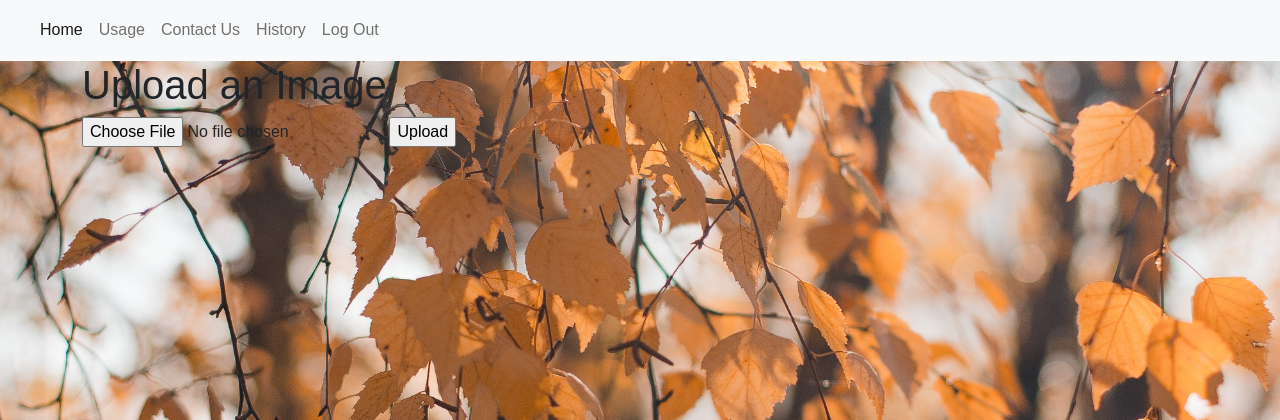
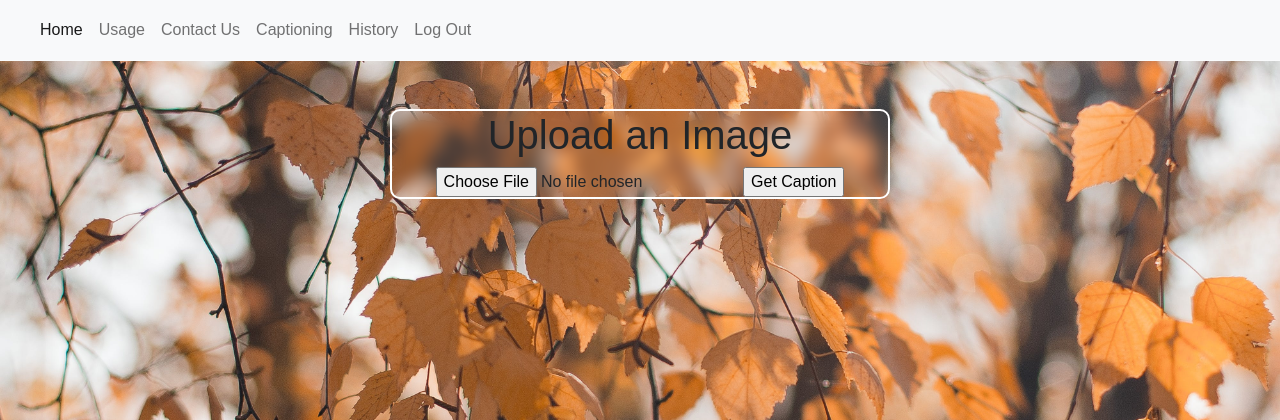
Before and after one commit to Dani13vg/Image-Captioning-app-web, a Flask app: page /upload in a window 1280 px wide. Shown: the top 420 px of the page. Run offline with Flask 3, Linux system fonts and the light colour scheme; the first user in the database is signed in; some libraries are stand-ins or nearby versions.

Commit message:
uploaded changes

```diff
--- a/app.py
+++ b/app.py
@@ -7,7 +7,7 @@ from werkzeug.utils import secure_filename
 from model import caption_image
 from transformers import BlipProcessor, BlipForConditionalGeneration
 from PIL import Image
-from helpers import login_required
+from helpers import login_required, get_db_connection, allowed_file
 
 # Configure application
 app = Flask(__name__)
@@ -25,16 +25,6 @@ app.config['UPLOAD_FOLDER'] = UPLOAD_FOLDER
 # Load the model
 processor = BlipProcessor.from_pretrained("Salesforce/blip-image-captioning-large")
 model = BlipForConditionalGeneration.from_pretrained("Salesforce/blip-image-captioning-large")
-
-# function to get database connection
-def get_db_connection():
-    conn = sqlite3.connect('users.db')
-    conn.row_factory = sqlite3.Row  # to access columns by name
-    return conn
-
-# Function to check allowed file extensions
-def allowed_file(filename):
-    return '.' in filename and filename.rsplit('.', 1)[1].lower() in ALLOWED_EXTENSIONS
 
 @app.after_request
 def after_request(response):
@@ -73,7 +63,7 @@ def login():
             return render_template("login.html")
 
         # Query database for username
-        conn = get_db_connection()
+        conn = get_db_connection("users.db")
         user = conn.execute("SELECT * FROM users WHERE username = ?", (request.form.get("username"),)).fetchone()
         conn.close()
 
@@ -110,7 +100,7 @@ def register():
             return render_template("register.html")
 
         # Query database for username
-        conn = get_db_connection()
+        conn = get_db_connection("users.db")
         username = conn.execute("SELECT * FROM users WHERE username = ?", (request.form.get("username"),)).fetchone()
         conn.close()
 
@@ -120,7 +110,7 @@ def register():
             return render_template("register.html")
 
         # Insert new user into database
-        conn = get_db_connection()
+        conn = get_db_connection("users.db")
         conn.execute("INSERT INTO users (username, password) VALUES (?, ?)", (request.form.get("username"), generate_password_hash(request.form.get("password"))))
         conn.commit()
         conn.close()
@@ -141,6 +131,18 @@ def contact():
     """Show contact page"""
     return render_template("contact.html")
 
+@app.route("/history")
+@login_required
+def history():
+    """Show history page"""
+
+    # Query database for captions
+    conn = get_db_connection("users.db")
+    captions = conn.execute("SELECT * FROM captions WHERE user_id = ?", (session["user_id"],)).fetchall()
+    conn.close()
+
+    return render_template("history.html", captions=captions)
+
 # Route to handle image uploads
 @app.route('/upload', methods=['GET', 'POST'])
 @login_required
@@ -152,29 +154,27 @@ def upload_image():
         # Check if the post request has the file part
         if 'file' not in request.files:
             flash('No file part')
-            return redirect(request.url)
+            return redirect(request.url) # redirect to the same url
 
         file = request.files['file']
 
         # If user does not select file, browser also submits an empty part without filename
         if file.filename == '':
             flash('No selected file')
-            return redirect(request.url)
+            return redirect(request.url) # redirect to the same url
 
-        if file and allowed_file(file.filename):
+        # If file is valid, save it to the upload folder
+        if file and allowed_file(file.filename, ALLOWED_EXTENSIONS):
             filename = secure_filename(file.filename)
             file_path = os.path.join(app.config['UPLOAD_FOLDER'], filename)
             file.save(file_path)
 
-            # Process image for captioning
-            raw_image = Image.open(file_path).convert('RGB')
-            inputs = processor(raw_image, return_tensors="pt")
-            outputs = model.generate(**inputs)
-            caption = processor.decode(outputs[0], skip_special_tokens=True)
+            # Generate caption for the image
+            caption = caption_image(file_path) # defined in model.py
 
             # Store the image path and caption in the database
             user_id = session['user_id']  # Assuming you have user authentication set up
-            conn = get_db_connection()
+            conn = get_db_connection("users.db")
             conn.execute('INSERT INTO captions (user_id, image_path, caption_text) VALUES (?, ?, ?)',
                          (user_id, file_path, caption))
             conn.commit()
--- a/helpers.py
+++ b/helpers.py
@@ -4,10 +4,12 @@ import requests
 import subprocess
 import urllib
 import uuid
+import sqlite3
 
-from flask import redirect, render_template, session
+from flask import redirect, session
 from functools import wraps
 
+# Function to redirect user to login page if not logged in
 def login_required(f):
     """
     Decorate routes to require login.
@@ -20,3 +22,13 @@ def login_required(f):
             return redirect("/login")
         return f(*args, **kwargs)
     return decorated_function
+
+# Function to get database connection
+def get_db_connection(db_name):
+    conn = sqlite3.connect(db_name)
+    conn.row_factory = sqlite3.Row  # to access columns by name
+    return conn
+
+# Function to check allowed file extensions
+def allowed_file(filename, ALLOWED_EXTENSIONS):
+    return '.' in filename and filename.rsplit('.', 1)[1].lower() in ALLOWED_EXTENSIONS
--- a/static/styles.css
+++ b/static/styles.css
@@ -79,6 +81,17 @@ body, html {
       border: 2px solid white; /* this will give the div a 2px white border */
       background: transparent; /* this will give the div a transparent background */
       backdrop-filter: blur(8px); /* this will give the div a blur effect */
+      text-align: center; /* this will center the text in the div */
+  }
+
+  .upload-div {
+    max-width: 500px; /* this is the width of the div */
+    margin: 0 auto; /* this will center the div */
+    border-radius: 10px; /* this will give the div rounded corners */
+    border: 2px solid white; /* this will give the div a 2px white border */
+    background: transparent; /* this will give the div a transparent background */
+    backdrop-filter: blur(8px); /* this will give the div a blur effect */
+    text-align: center; /* this will center the text in the div */
   }
 
   .logo-image {
@@ -94,5 +107,3 @@ body, html {
     display: block; /* Needed to apply auto margins */
     margin: 0 auto; /* Center the image horizontally */
   }
-
-  .custom-paragraph
--- a/templates/layout.html
+++ b/templates/layout.html
@@ -22,11 +22,7 @@
     <body>
         <nav class="navbar navbar-expand-lg navbar-light bg-light">
             <div class="container-fluid">
-                <button class="navbar-toggler" type="button" data-bs-toggle="collapse" data-bs-target="#navbarNav" aria-controls="navbarNav" aria-expanded="false" aria-label="Toggle navigation">
-                    <span class="navbar-toggler-icon"></span>
-                </button>
-                <div class="collapse navbar-collapse" id="navbarNav">
-                    <ul class="navbar-nav">
+                <ul class="navbar-nav d-flex">
                     <li class="nav-item">
                         <a class="nav-link active" aria-current="page" href="{{ url_for('index') }}">Home</a>
                     </li>
@@ -36,6 +32,9 @@
                     <li class="nav-item">
                         <a class="nav-link" href="/contact">Contact Us</a>
                     </li>
+                    <li class="nav-item">
+                        <a class="nav-link" href="/upload">Captioning</a>
+
                     <li class="nav-item">
                         <a class="nav-link" href="/history">History</a>
                     </li>
@@ -47,7 +46,6 @@
                     {% endif %}
                 </ul>
             </div>
-            </div>
         </nav>
 
         {% block content %}
--- a/templates/login.html
+++ b/templates/login.html
@@ -1,6 +1,9 @@
 {% extends "layout.html" %}
 
+{% block title %} Login {% endblock %}
+
 {% block content %}
+
 <br>
 <br>
 
--- a/templates/upload.html
+++ b/templates/upload.html
@@ -1,14 +1,20 @@
 {% extends "layout.html" %}
 
 {% block content %}
-<div class="container">
+
+<br>
+<br>
+
+<div class="upload-div">
     <h1>Upload an Image</h1>
     <form action="{{ url_for('upload_image') }}" method="post" enctype="multipart/form-data">
         <input type="file" name="file" accept="image/png, image/jpeg">
-        <input type="submit" value="Upload">
+        <input type="submit" value="Get Caption">
     </form>
 
     {% if caption %}
+        <br>
+        <br>
         <div>
             <h2>Your Image:</h2>
             <img src="{{ image_url }}" alt="Uploaded Image" style="max-width: 300px;">
--- a/templates/usage.html
+++ b/templates/usage.html
@@ -11,7 +11,8 @@
 
     <div class="transparent-black-bg">
         <p> This app is designed to take an image and generate a caption for it using artificial intelligence tools. </p>
-        <p> You can register and loggin to save your images with their corresponding captions</p>
+        <p> It is so simple, you just need to upload an image and click upload and the app will generate a caption for it. </p>
+        <p> You must register and loggin to save your images with their corresponding captions</p>
     </div>
 </body>
 
```
Also changed, not shown: other parts of static/styles.css (+12 -10 lines), model.py (+8 -2 lines), templates/history.html (added, +29 -0 lines), templates/index.html (+1 -7 lines), templates/register.html (+6 -7 lines), static/images/IMG_5548.jpeg (added), static/images/IMG_7723.jpeg (added), static/images/cats.jpeg (added), users.db, 2 other files. Lines whose indentation alone changed are shown as unchanged.
